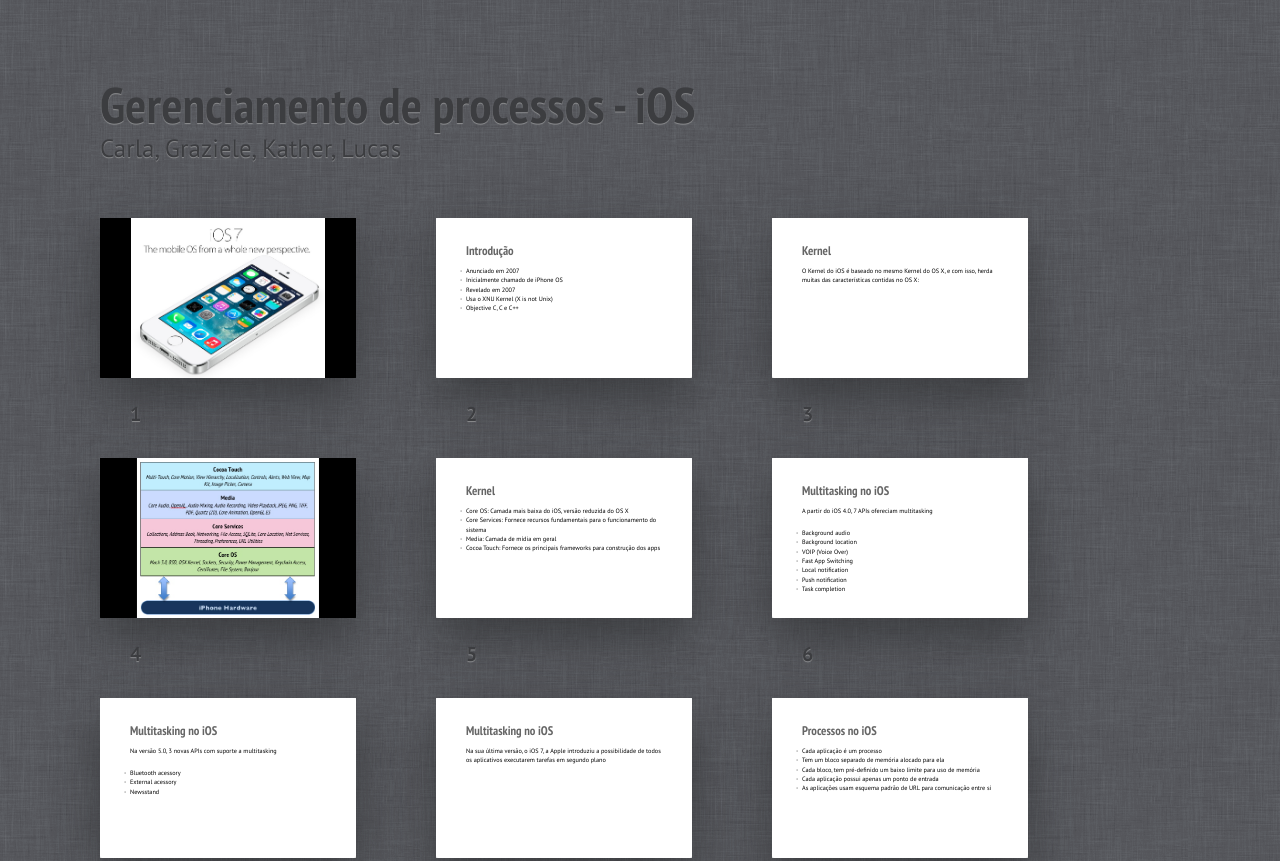
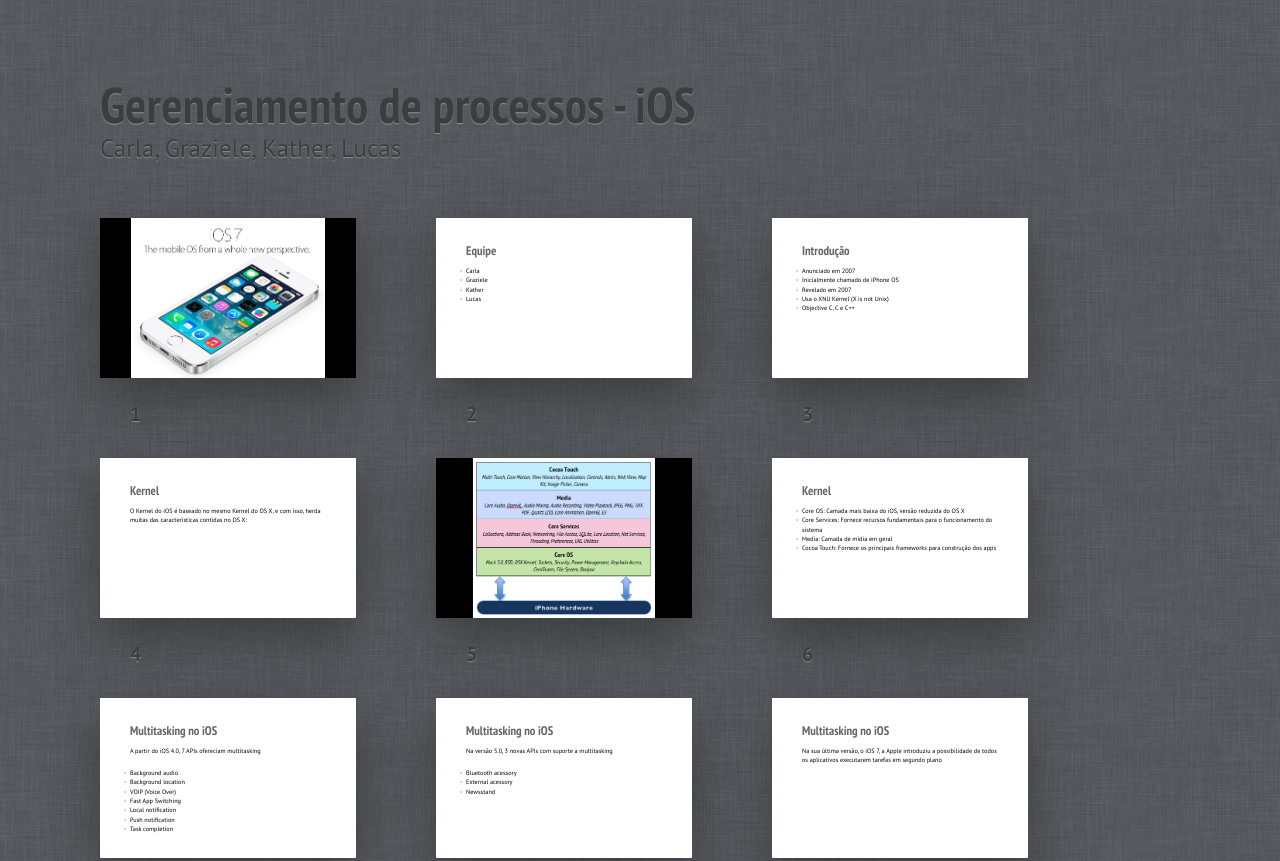
Before and after one commit to bsi-2012/ios, a plain HTML site: page index.html in a window 1280 px wide. Shown: the top 861 px of the page. Drawn offline with Linux system fonts and the light colour scheme.

Commit message:
Update index

```diff
--- a/index.html
+++ b/index.html
@@ -18,6 +18,15 @@
   </header>
   <section class="slide cover h"><div>
     <img src="images/ios7.jpg" alt="iOS">
+  </div></section>
+  <section class="slide"><div>
+    <h2>Equipe</h2>
+    <ul>
+      <li>Carla</li>
+      <li>Graziele</li>
+      <li>Kather</li>
+      <li>Lucas</li>
+    </ul>
   </div></section>
   <section class="slide"><div>
     <h2>Introdução</h2>
```
